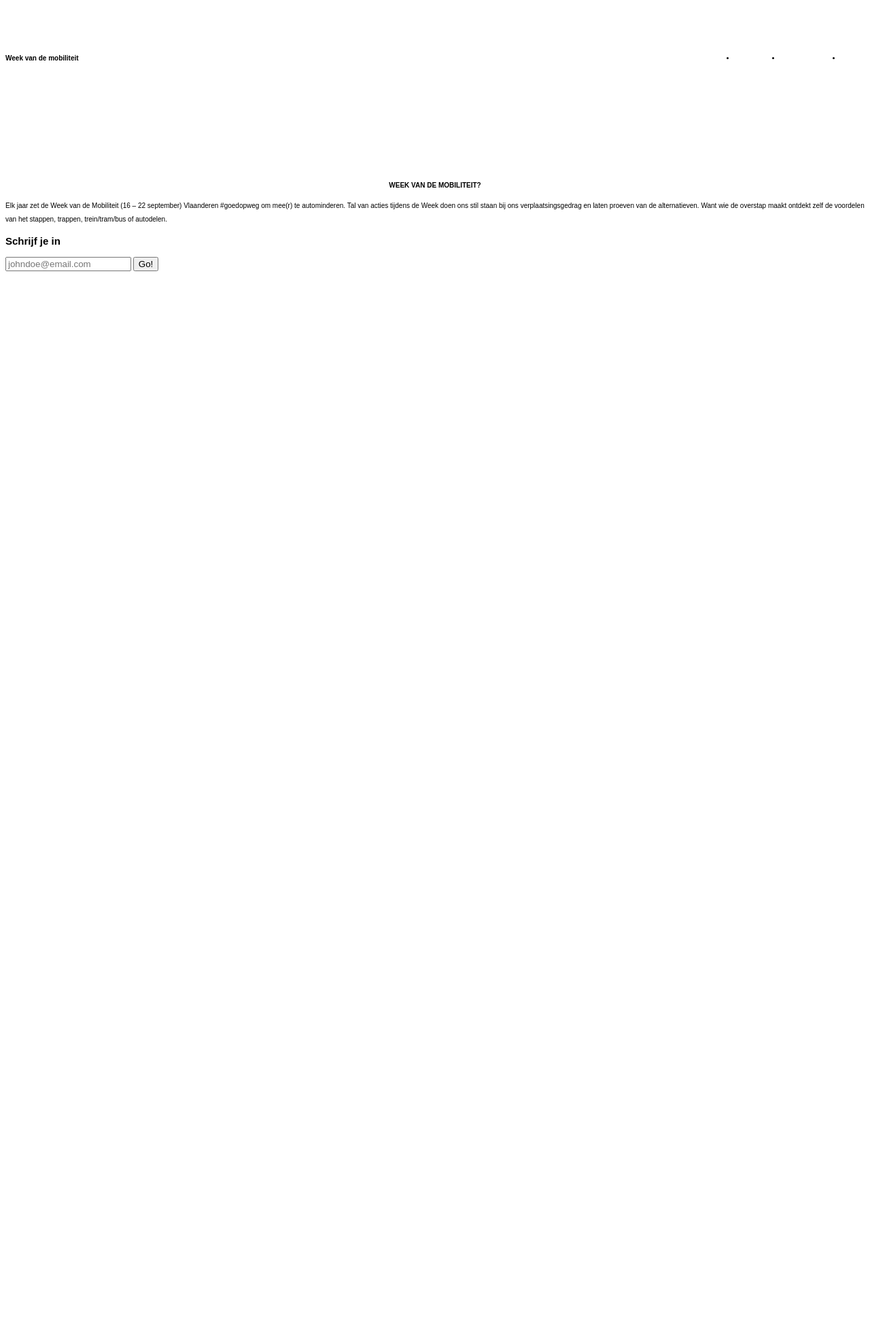
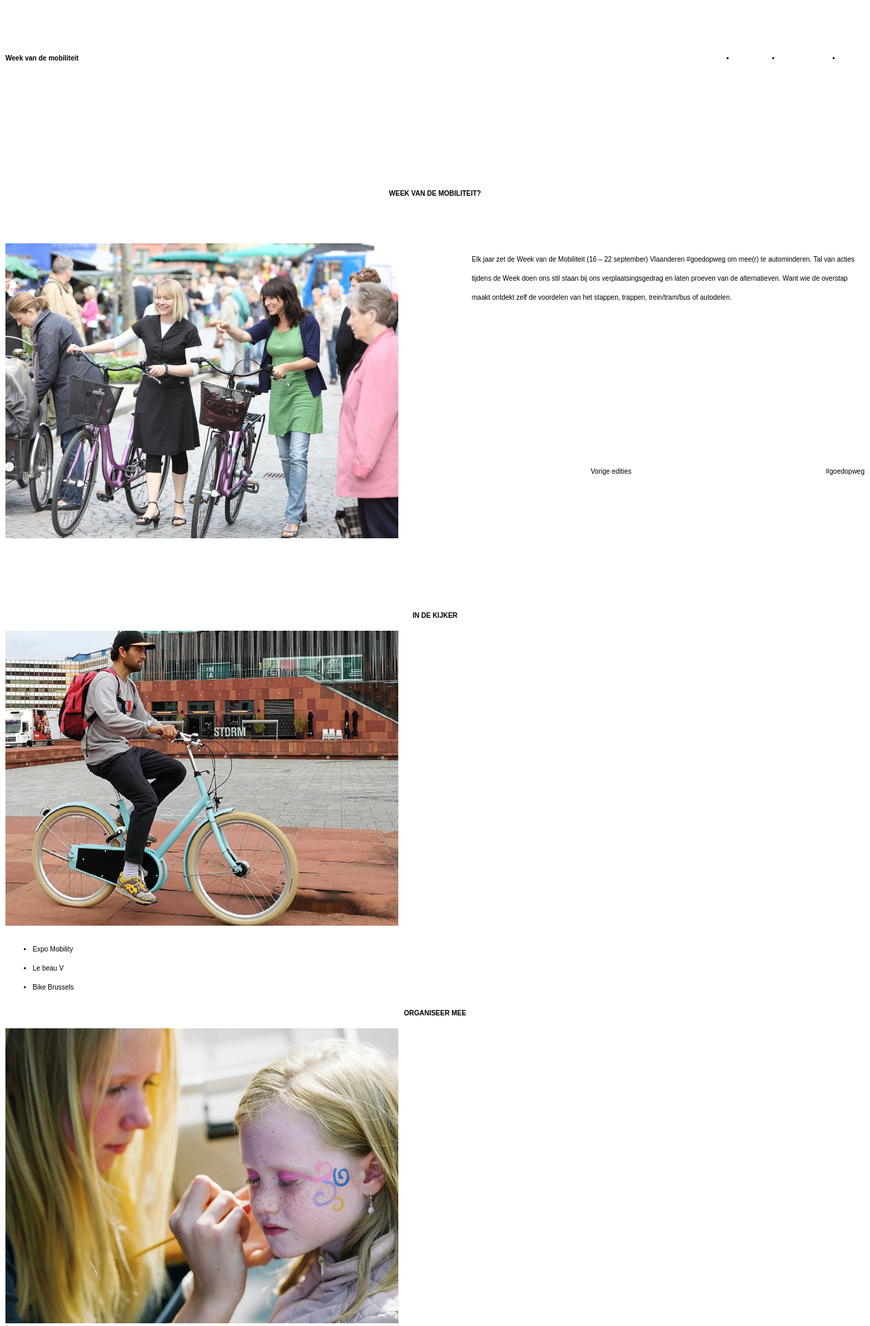
Before and after one commit to YvesRijckaert/MAIII_MOBI, a PHP site: page / in a window 1280 px wide. Shown: the top 1951 px of the page at 68% size. Before the commit the page ends 399 px from the top, so only its background shows below. Run offline with PHP 8.4, Linux system fonts and the light colour scheme; some libraries are stand-ins or nearby versions.

Commit message:
Added styling to the home page

```diff
--- a/src/css/style.css
+++ b/src/css/style.css
@@ -15,7 +15,7 @@ body {
   font-family: Rubik, sans-serif;
   font-weight: var(--weight-regular);
   font-size: var(--font-size-bodycopy);
-  line-height: 2rem;
+  line-height: 2.8rem;
 }
 
 .hide {
@@ -52,7 +52,7 @@ a {
   display: flex;
 }
 
-li:not(:first-child) {
+.nav-list li:not(:first-child) {
   margin-left: 4rem;
 }
 
@@ -67,12 +67,64 @@ li:not(:first-child) {
 
 .about {
   margin-top: 10rem;
+  margin-bottom: 10rem;
+  background-image: linear-gradient(var(--light-yellow) 25rem, transparent  0);
+  background-position: 0rem 18rem;
+  background-repeat: no-repeat;
 }
 
 .section-title {
   text-align: center;
   font-size: var(--font-size-title);
   text-transform: uppercase;
+}
+
+.about .wrap {
+  position: relative;
+  display: grid;
+  grid-template: min-content min-content min-content / 1fr 1fr 1fr;
+  grid-gap: 5rem;
+  grid-template-areas:
+    'header header header'
+    'image text text'
+    'image text text'
+    'image button button2';
+}
+
+.about .wrap::after {
+  content: '';
+  z-index: 0;
+  position: absolute;
+  top: 13.6rem;
+  left: 3.6rem;
+  width: 57.8rem;
+  height: 43.4rem;
+  background-color: var(--light-green);
+}
+
+.about-header {
+  grid-area: header;
+}
+
+.about-image {
+  z-index: 1;
+  grid-area: image;
+}
+
+.about-text {
+  grid-area: text;
+  justify-self: end;
+  width: 57.8rem;
+}
+
+.about-button-1 {
+  grid-area: button;
+  justify-self: flex-end;
+}
+
+.about-button-2 {
+  grid-area: button2;
+  justify-self: flex-end;
 }
 
 /* border-bottom: var(--my-border-width); variabelen aanroepen met var */
--- a/src/css/vars.css
+++ b/src/css/vars.css
@@ -1,7 +1,7 @@
 :root {
   /* color palette */
   --dark-green: #6bc9b4;
-  --light-green: #92e0cf;
+  --light-green: #d4f3ec;
   --light-yellow: #fff2ce;
   --light-pink: #f8cdd1;
   --dark-red: #9d2229;
--- a/src/view/events/events.php
+++ b/src/view/events/events.php
@@ -25,7 +25,7 @@
 </section>
 
 <section class="event-section">
-  <h1>Events</h1>
+  <h1>Events</h2>
   <?php
   $totalEvents = count($events);
   echo '<p>Aantal resultaten: ' . $totalEvents . '</p>';
--- a/src/view/layout.php
+++ b/src/view/layout.php
@@ -19,7 +19,7 @@
         s.parentNode.insertBefore(wf, s);
       })(document);
     </script>
-    <title>Autovrij</title>
+    <title>Week van de mobiliteit</title>
     <?php echo $css;?>
   </head>
   <body>
--- a/src/view/pages/index.php
+++ b/src/view/pages/index.php
@@ -4,18 +4,86 @@
   } ?>
   <section class="about">
     <div class="wrap">
+      <header class="about-header">
         <h2 class="section-title">Week van de mobiliteit?</h2>
-      <p>Elk jaar zet de Week van de Mobiliteit (16 – 22 september) Vlaanderen #goedopweg om mee(r) te autominderen. Tal van acties tijdens de Week doen ons stil staan bij ons verplaatsingsgedrag en laten proeven van de alternatieven. Want wie de overstap maakt ontdekt zelf de voordelen van het stappen, trappen, trein/tram/bus of autodelen.</p>
+      </header>
+      <img class="about-image" height="434" width="578" src="assets/img/vrouwen-markt-fiets.jpg" alt="Vrouwen op de markt met hun fiets">
+      <p class="about-text">Elk jaar zet de Week van de Mobiliteit (16 – 22 september) Vlaanderen #goedopweg om mee(r) te autominderen. Tal van acties tijdens de Week doen ons stil staan bij ons verplaatsingsgedrag en laten proeven van de alternatieven. Want wie de overstap maakt ontdekt zelf de voordelen van het stappen, trappen, trein/tram/bus of autodelen.</p>
+      <a class="about-button-1" href="#">Vorige edities</a>
+      <a class="about-button-2" href="#">&#35;goedopweg</a>
     </div>
   </section>
+
+  <section class="uitgelicht">
+    <div class="wrap">
+      <header>
+        <h2 class="section-title">In de kijker</h2>
+      </header>
+      <img class="image" height="434" width="578" src="assets/img/man-fiets.jpg" alt="Man fietst aan het MAS in Antwerpen">
+      <ul>
+        <li>Expo Mobility</li>
+        <li>Le beau V</li>
+        <li>Bike Brussels</li>
+      </ul>
+    </div>
+  </section>
+
+  <section class="organiseer">
+    <div class="wrap">
+      <header>
+        <h2 class="section-title">Organiseer mee</h2>
+      </header>
+      <img class="image" height="434" width="578" src="assets/img/meisje-schmink.jpg" alt="Meisje wordt geschminkt">
+      <p>Registreer jouw mobiliteitsactie. Zo kunnen we je initiatief mee promoten en brengen we de dynamiek voor duurzame mobiliteit tijdens de Week hier in beeld. Want samen zijn we #goedopweg! Trouwens, we hebben ook leuk kant-en-klaar promotiemateriaal voor je klaar!</p>
+    </div>
+  </section>
+
+  <section class="wistjes">
+    <div class="wrap">
+      <header>
+        <h2 class="section-title">Wistjedatjes</h2>
+      </header>
+      <ul>
+        <img class="image" height="376" width="452" src="assets/img/auto.svg" alt="Een auto">
+        <li><a href="#">637 verkeersdoden per jaar</a></li>
+        <li><a href="#">doodsoorzaak nr. 1 bij -35 jarigen</a></li>
+        <li><a href="#">trein 75&#37; minder CO<sub>2</sub> dan auto</a></li>
+        <li><a href="#">SUV 74&#37; meer uitstoot dan Sedan</a></li>
+        <li><a href="#">afwijkend sperma door luchtvervuiling</a></li>
+        <li><a href="#">luchtvervuiling slecht voor foetus</a></li>
+      </ul>
+    </div>
+  </section>
+
   <section class='newsletter'>
+    <div class="wrap">
       <header>
-      <h1>Schrijf je in</h1>
+        <h2 class="section-title">Blijf op de hoogte</h2>
       </header>
       <form action="index.php" method="post">
-      <input class='newsletter-input' type='email' name='email' id='email' placeholder='johndoe@email.com' />
+        <label for="voornaam">Voornaam</label>
+        <input class='newsletter-input' type='name' id="voornaam" name='voornaam' placeholder='Voornaam' required />
+
+        <label for="naam">Naam</label>
+        <input class='newsletter-input' type='name' id="naam" name='naam' placeholder='Naam' required />
+
+        <label for="email">Email</label>
+        <input class='newsletter-input' type='email' id="email" name='email' placeholder='johndoe@email.com' required />
+
         <input class='submit-button' type="submit" value="Go!"/>
         <p class="error"></p>
       </form>
+    </div>
+  </section>
+
+  <section class="instagram">
+    <div class="wrap">
+      <header>
+        <h2 class="section-title">Instagram &#35;goedopweg</h2>
+      </header>
+      <img class="image" height="380" width="380" src="assets/img/zeepkistenrace.jpg" alt="Zeepkistenrace">
+      <img class="image" height="380" width="380" src="assets/img/ganzen.jpg" alt="Meisjes voederen ganzen">
+      <img class="image" height="380" width="380" src="assets/img/bakfiets.jpg" alt="Man met bakfiets">
+    </div>
   </section>
 </main>
```
Also changed, not shown: src/assets/img/auto.svg (added), src/assets/img/bakfiets.jpg (added), src/assets/img/ganzen.jpg (added), src/assets/img/groen-kader.svg (added), src/assets/img/man-fiets.jpg (added), src/assets/img/meisje-schmink.jpg (added), src/assets/img/vrouwen-markt-fiets.jpg (added), src/assets/img/zeepkistenrace.jpg (added). Lines whose indentation alone changed are shown as unchanged.
